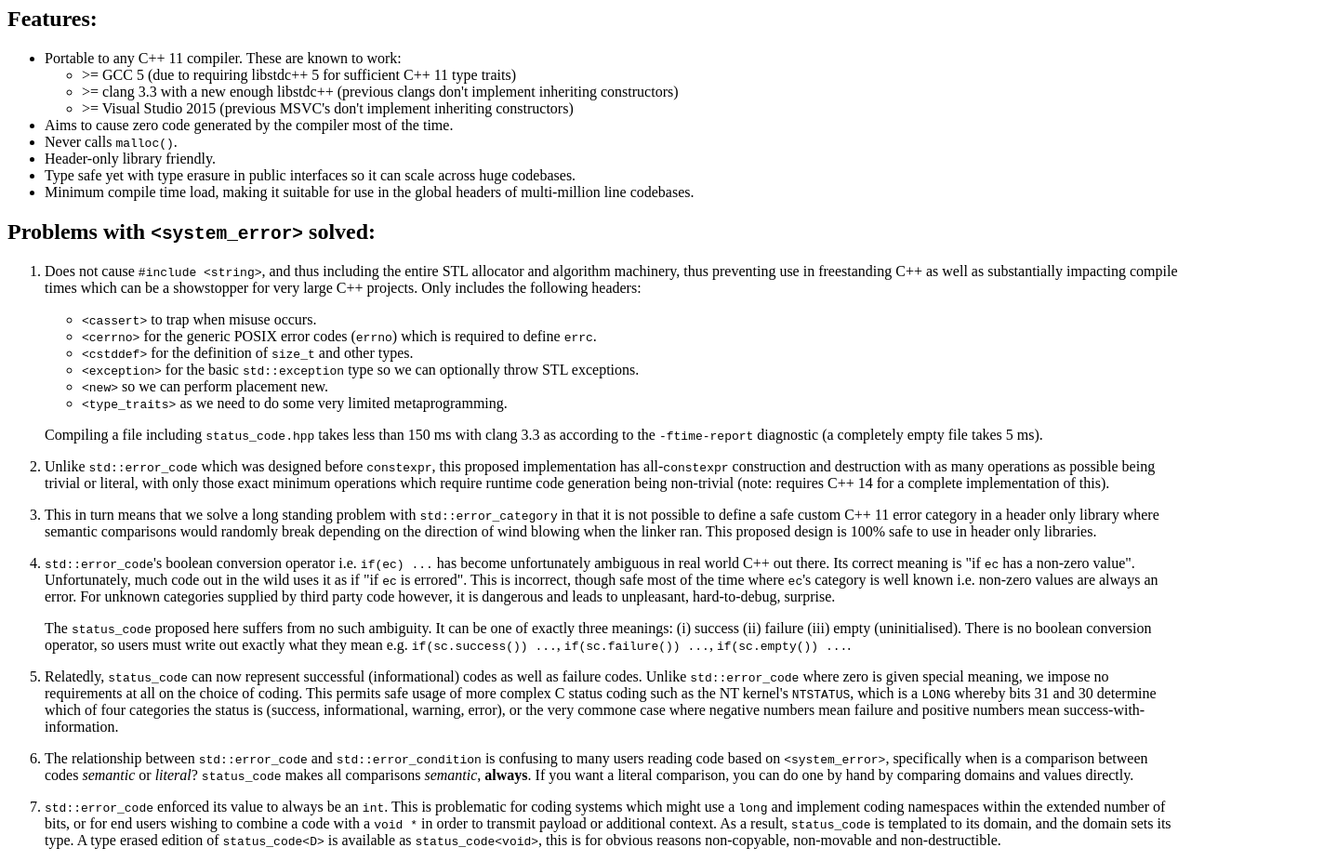
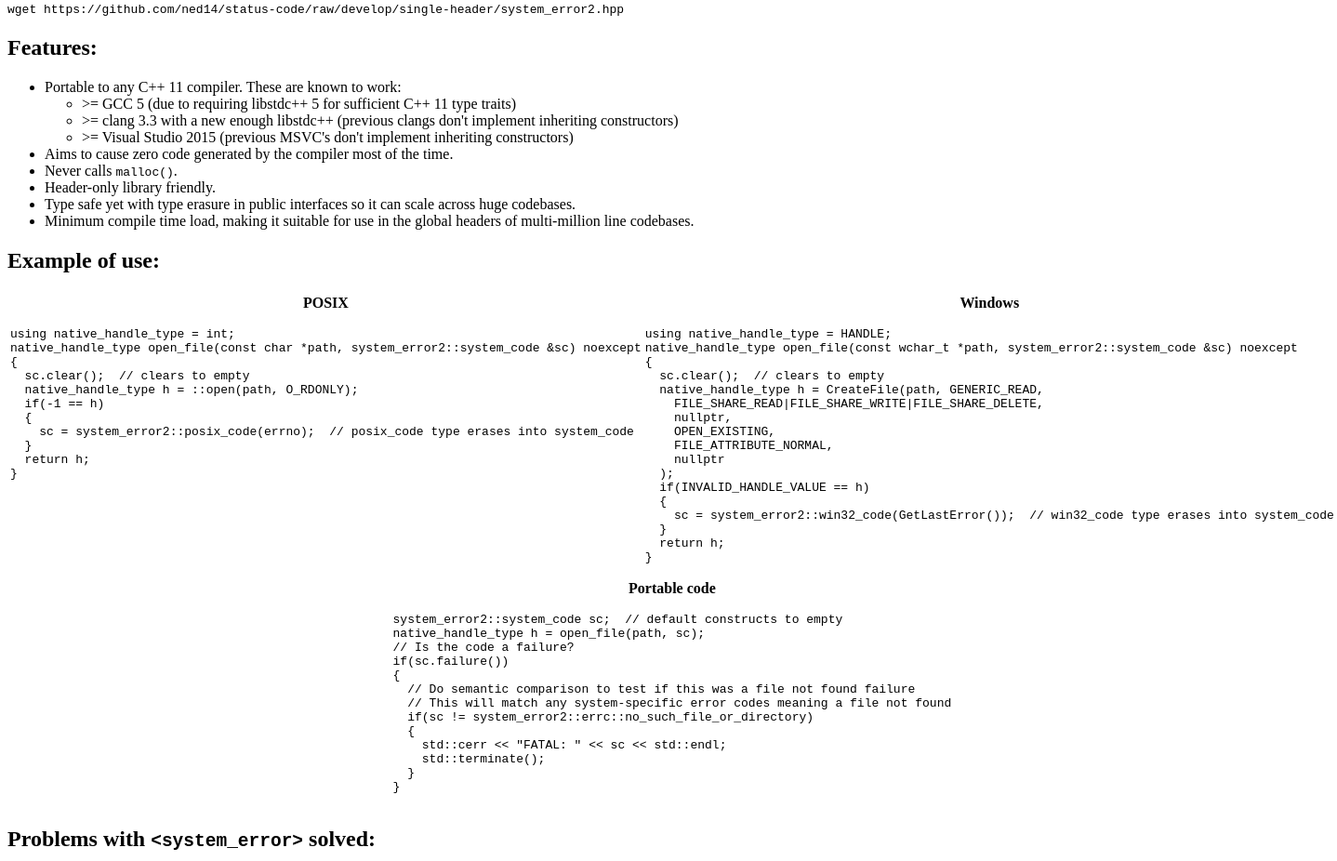
Before and after one commit to ned14/status-code, a plain HTML site: page index.html in a window 1280 px wide. Shown: the part 787-1713 px from the top of the page at 93% size, 1438 px wide, since content can reach past the window. Drawn offline with Linux system fonts and the light colour scheme.

```diff
--- a/index.html
+++ b/index.html
@@ -10,12 +10,15 @@
 
 <h1>Reference implementation for proposed SG14 <code>status_code</code> (<code>&lt;system_error2&gt;</code>) in C++ 11</h1>
 <p>(C) 2018 Niall Douglas <a href="http://www.nedproductions.biz/">http://www.nedproductions.biz/</a>
-Please send feedback to the SG14 study group mailing list at https://groups.google.com/a/isocpp.org/d/forum/sg14.</p>
+Please send feedback to the SG14 study group mailing list at <a href="https://groups.google.com/a/isocpp.org/d/forum/sg14">https://groups.google.com/a/isocpp.org/d/forum/sg14</a>.</p>
 <p>Docs: <a href="https://ned14.github.io/status-code/">https://ned14.github.io/status-code/</a>
 (reference API docs are at bottom of page) Linux: <a href="https://travis-ci.org/ned14/status-code"><img alt="Build Status" src="https://travis-ci.org/ned14/status-code.svg?branch=master" /></a> Windows: <a href="https://ci.appveyor.com/project/ned14/status-code/branch/master"><img alt="Build status" src="https://ci.appveyor.com/api/projects/status/doyh9rol1gupcwd0/branch/master?svg=true" /></a></p>
 <p>Solves the problems for low latency/large code base users with <code>&lt;system_error&gt;</code>
 as listed by <a href="https://wg21.link/P0824">WG21 P0824</a>. This proposed <code>&lt;system_error2&gt;</code>
 library is EXPERIMENTAL and is subject to change as the committee evolves the design.</p>
+<pre><code>wget https://github.com/ned14/status-code/raw/develop/single-header/system_error2.hpp
+</code></pre>
+
 <h2>Features:</h2>
 <ul>
 <li>Portable to any C++ 11 compiler. These are known to work:<ul>
@@ -32,6 +35,70 @@
 <li>Minimum compile time load, making it suitable for use in the global headers of
 multi-million line codebases.</li>
 </ul>
+<h2>Example of use:</h2>
+<table width="100%">
+<tr>
+<th>POSIX</th>
+<th>Windows</th>
+</tr>
+<tr>
+<td valign="top">
+<pre><code class="c++">using native_handle_type = int;
+native_handle_type open_file(const char *path, system_error2::system_code &sc) noexcept
+{
+  sc.clear();  // clears to empty
+  native_handle_type h = ::open(path, O_RDONLY);
+  if(-1 == h)
+  {
+    sc = system_error2::posix_code(errno);  // posix_code type erases into system_code
+  }
+  return h;
+}
+</code></pre>
+</td>
+<td valign="top">
+<pre><code class="c++">using native_handle_type = HANDLE;
+native_handle_type open_file(const wchar_t *path, system_error2::system_code &sc) noexcept
+{
+  sc.clear();  // clears to empty
+  native_handle_type h = CreateFile(path, GENERIC_READ,
+    FILE_SHARE_READ|FILE_SHARE_WRITE|FILE_SHARE_DELETE,
+    nullptr,
+    OPEN_EXISTING,
+    FILE_ATTRIBUTE_NORMAL,
+    nullptr
+  );
+  if(INVALID_HANDLE_VALUE == h)
+  {
+    sc = system_error2::win32_code(GetLastError());  // win32_code type erases into system_code
+  }
+  return h;
+}
+</code></pre>
+</td>
+</tr>
+<tr>
+<th colspan="2">Portable code</th>
+</tr>
+<tr>
+<td colspan="2">
+<pre><code class="c++" style="display: inline-block; position: relative; left: 50%; transform: translateX(-50%);">system_error2::system_code sc;  // default constructs to empty
+native_handle_type h = open_file(path, sc);
+// Is the code a failure?
+if(sc.failure())
+{
+  // Do semantic comparison to test if this was a file not found failure
+  // This will match any system-specific error codes meaning a file not found
+  if(sc != system_error2::errc::no_such_file_or_directory)
+  {
+    std::cerr << "FATAL: " << sc << std::endl;
+    std::terminate();
+  }
+}
+</code></pre>
+</tr>
+</table>
+
 <h2>Problems with <code>&lt;system_error&gt;</code> solved:</h2>
 <ol>
 <li>
```
Also changed, not shown: doc_status_code.html (+10 -1 lines), doc_status_code_domain.html (+1 -0 lines), doc_system_code.html (+3 -1 lines).
